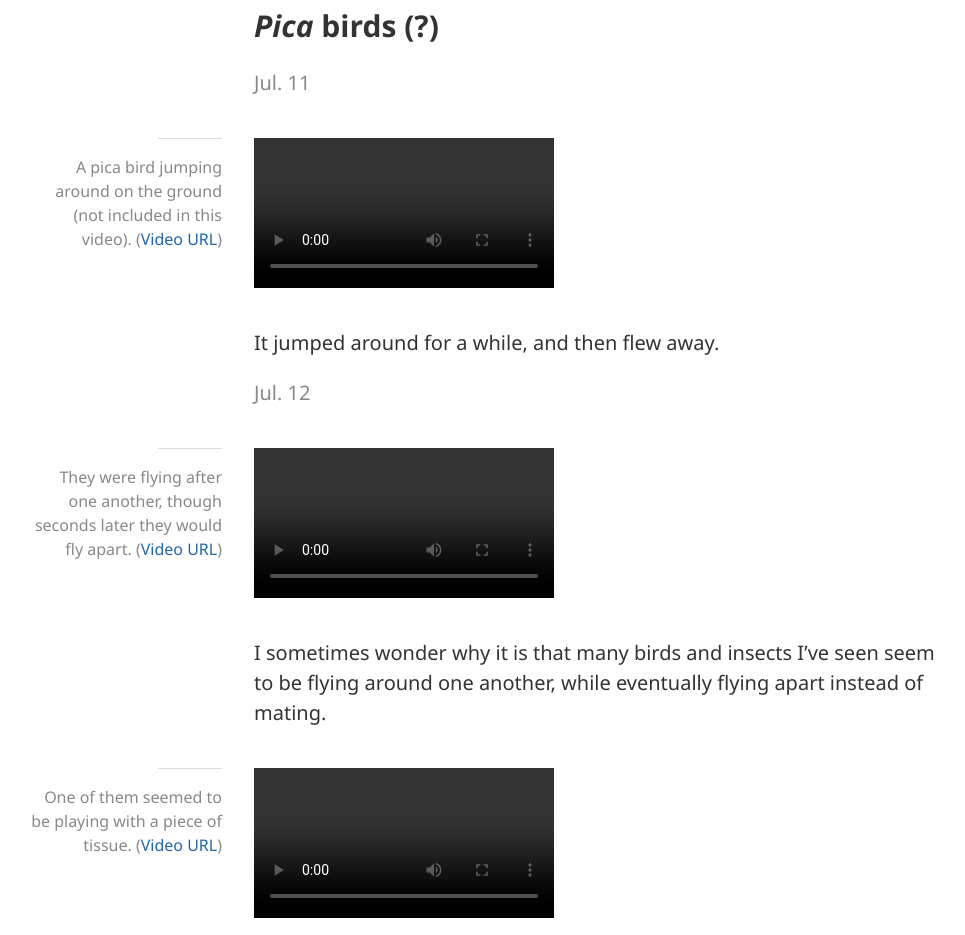
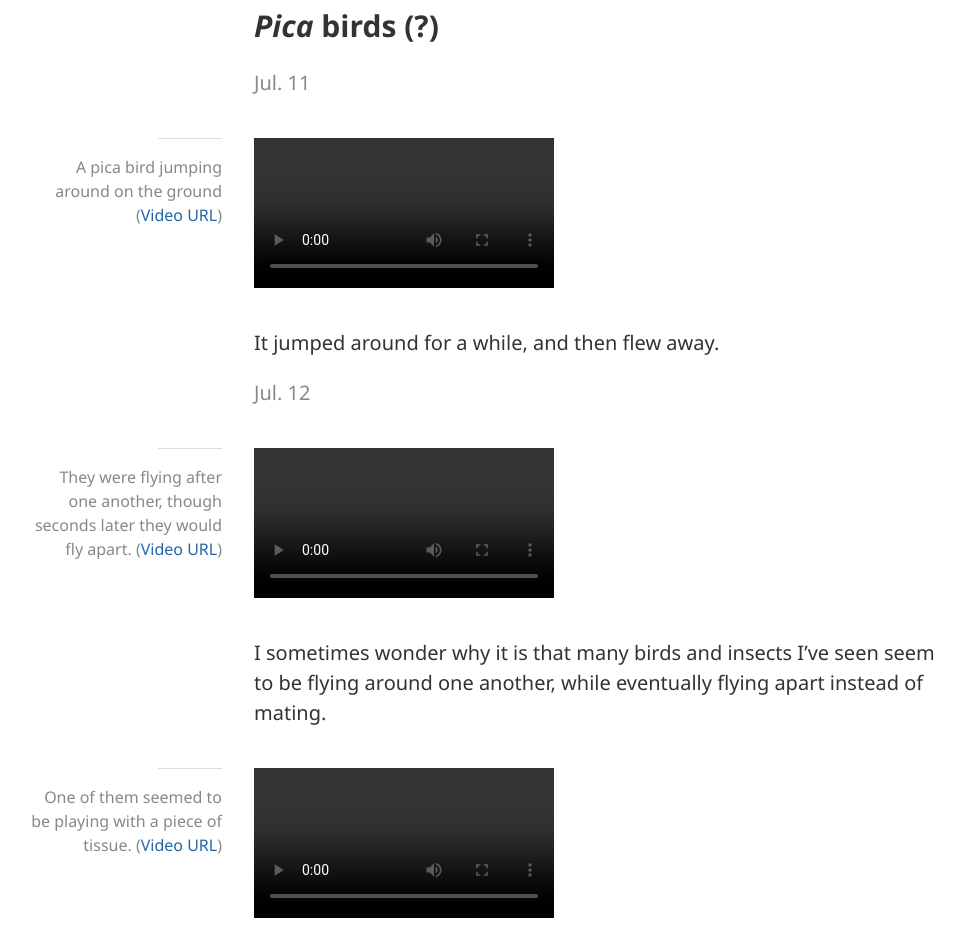
Before and after one commit to infinnie/infinnie.github.io, a plain HTML site: page FieldNotes/index.html in a window 1280 px wide. Shown: the part 919-1854 px from the top of the page, without its empty margins (36-1001 px from the left). Drawn offline with Linux system fonts and the light colour scheme.

Commit message:
Update field notes

```diff
--- a/FieldNotes/index.html
+++ b/FieldNotes/index.html
@@ -41,7 +41,7 @@
                 <div class="figure">
                     <video data-src="/images/WP_20140711_002.mp4" controls></video>
                     <p class="caption">
-                        A pica bird jumping around on the ground (not included in this video).
+                        A pica bird jumping around on the ground
                         (<a href="/images/WP_20140711_002.mp4">Video URL</a>)
                     </p>
                 </div>
```
